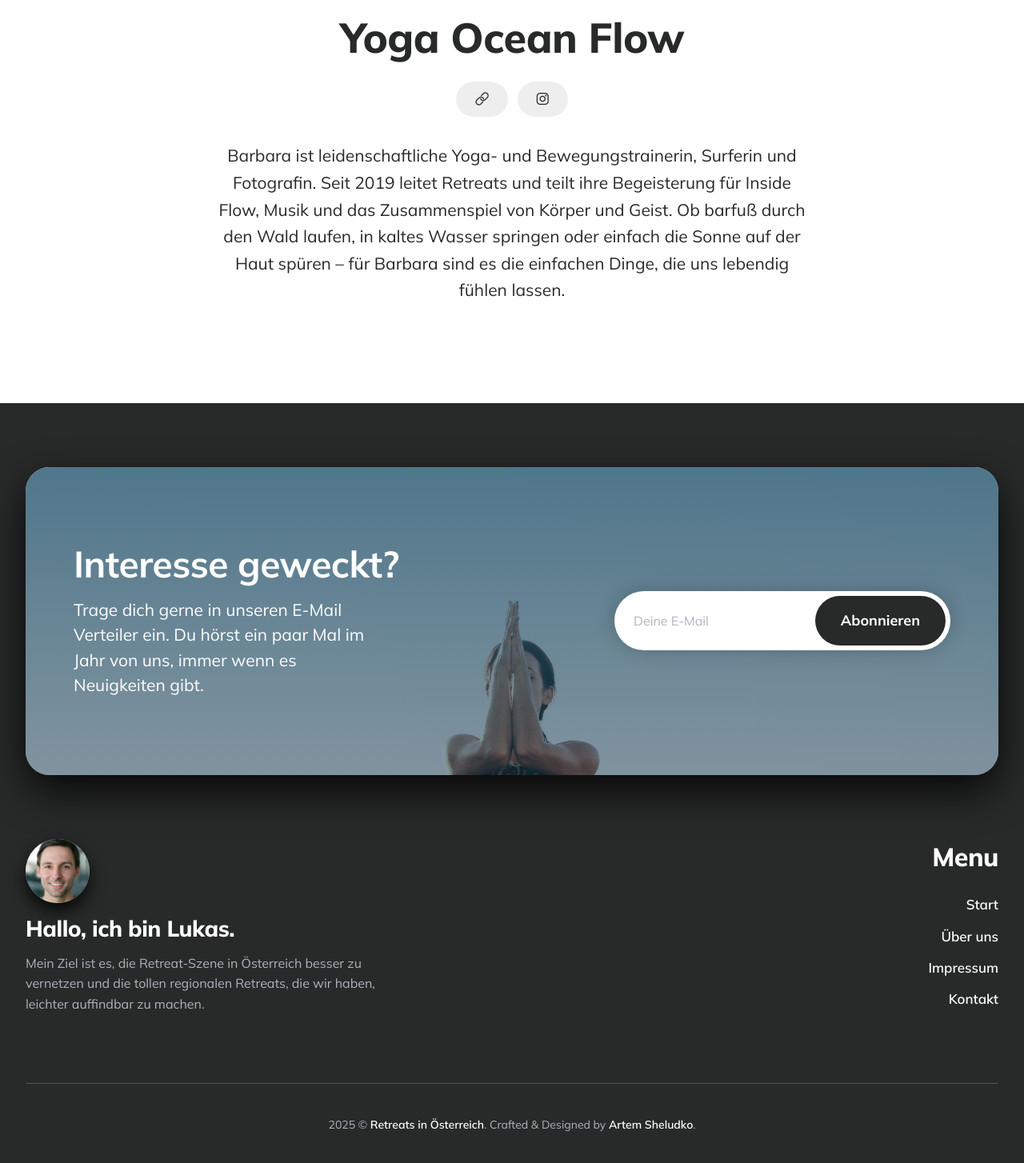
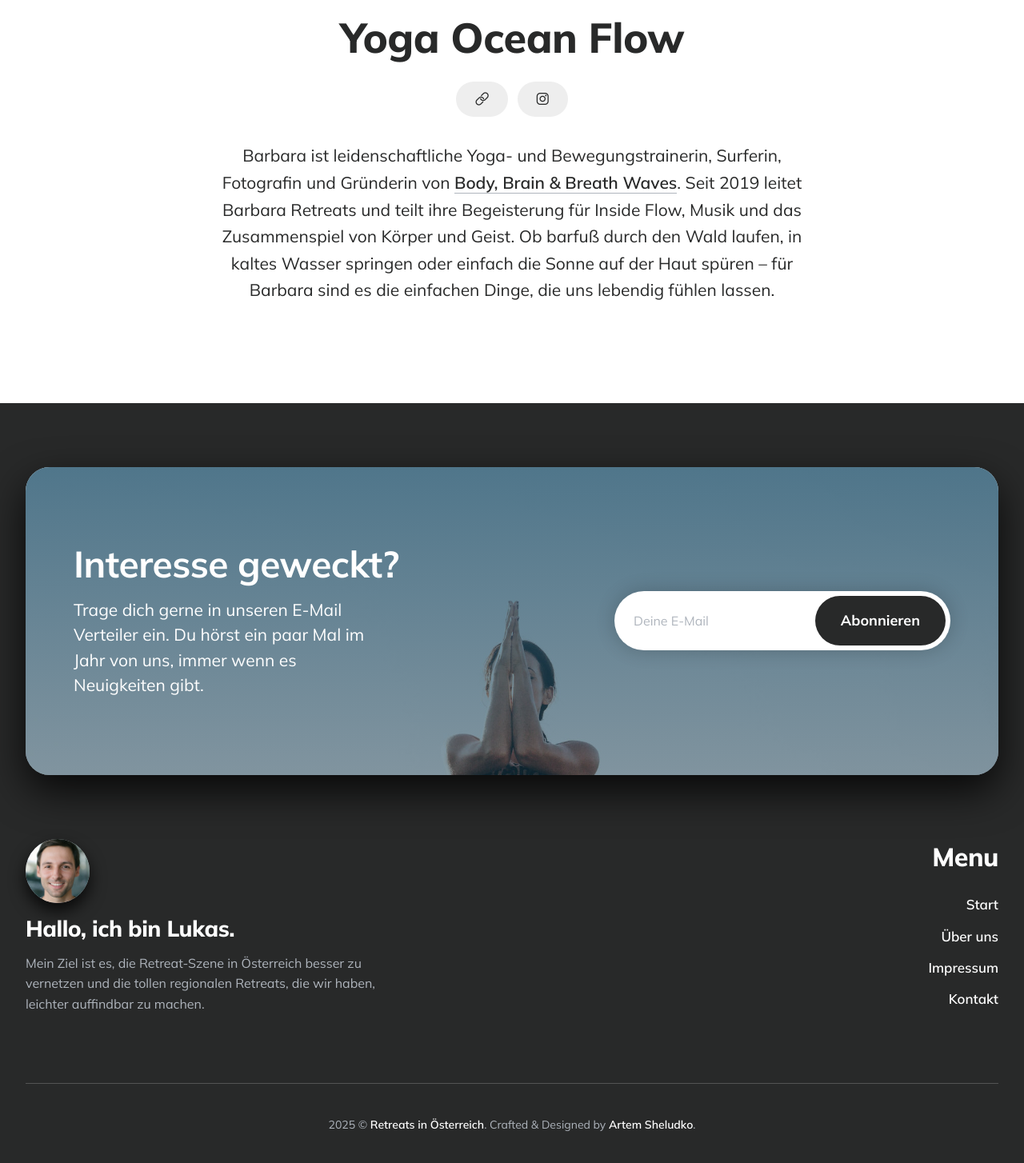
Before and after one commit to lukasziegler/retreats-in-oesterreich, a Jekyll site: the page built from _authors/yoga-ocean-flow.md, in a window 1280 px wide, cut to the strip 358-1815 px from the top of the page. Shown: the top 1454 px of the strip at 80% size. Built offline with Jekyll 4.4.1, drawn with Linux system fonts in a browser that asks for light colours.

Commit message:
link styling tweak + barbara profile update

```diff
--- a/_authors/yoga-ocean-flow.md
+++ b/_authors/yoga-ocean-flow.md
@@ -6,4 +6,4 @@ website: https://www.yogaoceanflow.com/
 instagram: https://www.instagram.com/yogaoceanflow/
 ---
 
-Barbara ist leidenschaftliche Yoga- und Bewegungstrainerin, Surferin und Fotografin. Seit 2019 leitet Retreats und teilt ihre Begeisterung für Inside Flow, Musik und das Zusammenspiel von Körper und Geist. Ob barfuß durch den Wald laufen, in kaltes Wasser springen oder einfach die Sonne auf der Haut spüren – für Barbara sind es die einfachen Dinge, die uns lebendig fühlen lassen.
+Barbara ist leidenschaftliche Yoga- und Bewegungstrainerin, Surferin, Fotografin und Gründerin von <a href="https://www.instagram.com/bodybrainbreath_waves/" target="_blank" rel="noopener">Body, Brain & Breath Waves</a>. Seit 2019 leitet Barbara Retreats und teilt ihre Begeisterung für Inside Flow, Musik und das Zusammenspiel von Körper und Geist. Ob barfuß durch den Wald laufen, in kaltes Wasser springen oder einfach die Sonne auf der Haut spüren – für Barbara sind es die einfachen Dinge, die uns lebendig fühlen lassen.
--- a/_sass/4-layouts/_authors.scss
+++ b/_sass/4-layouts/_authors.scss
@@ -99,6 +99,16 @@
     }
   }
 
+  a {
+    font-weight: 600;
+    border-bottom: 1px solid var(--border-alt-color);
+
+    &:hover {
+      color: var(--link-color);
+      border-bottom-color: var(--link-color-hover);
+    }
+  }
+
   .author__image {
     display: block;
     width: 220px;
@@ -150,6 +160,7 @@
       border-radius: 60px;
       color: var(--link-color);
       background-color: var(--light-gray);
+      border-bottom: none;
 
       &:last-child {
         margin-right: 0;
```
